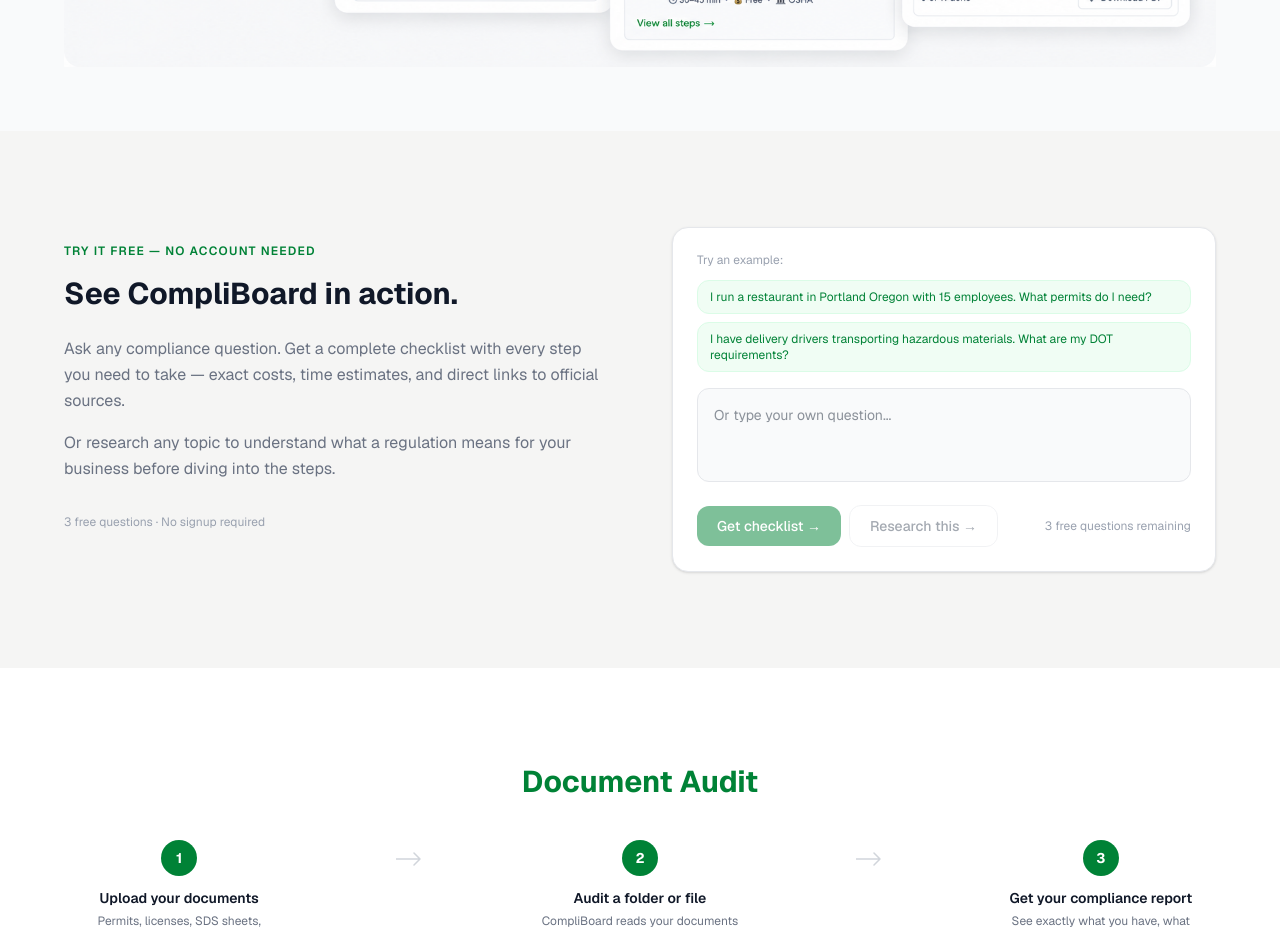
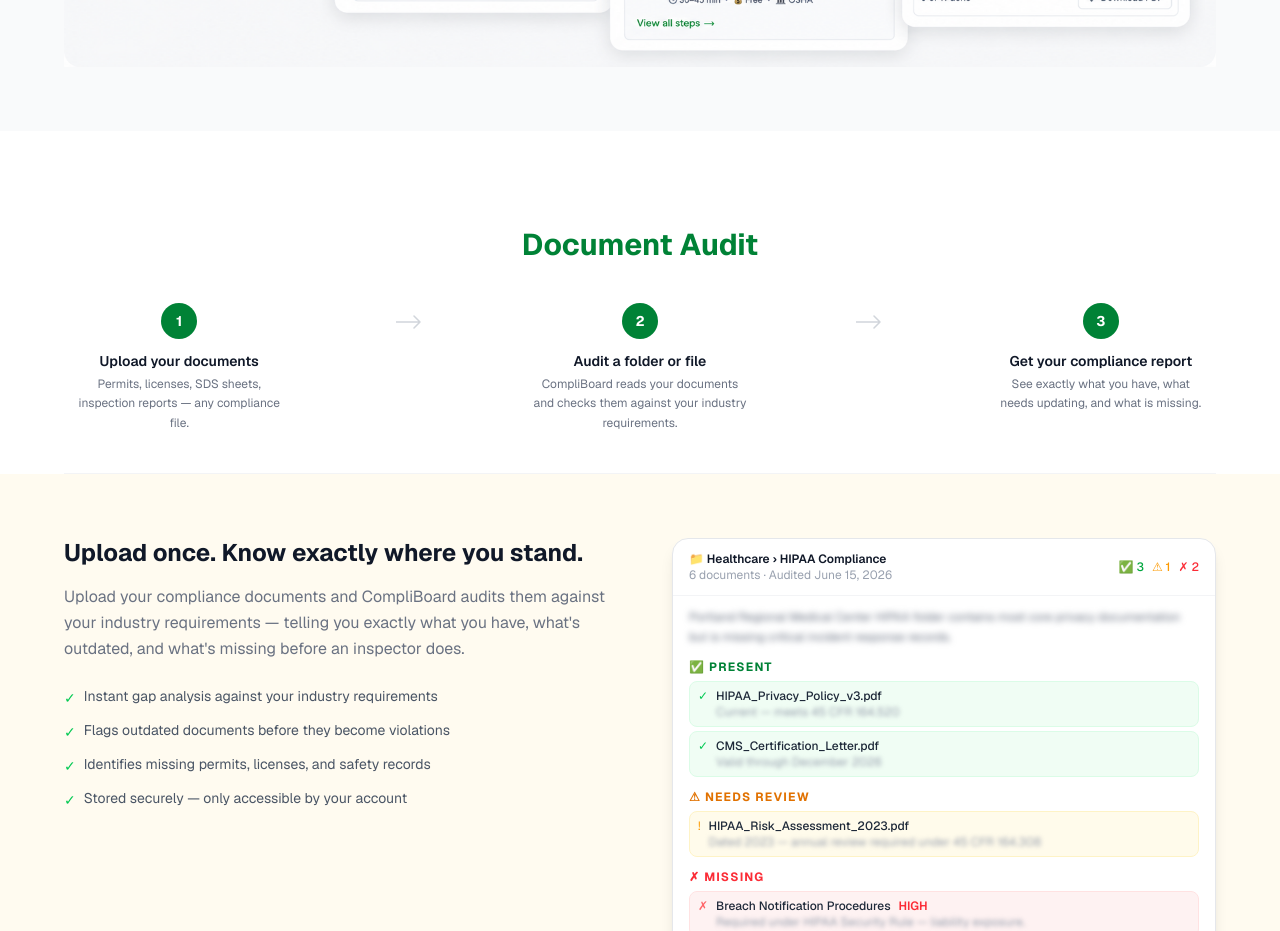
Before and after one commit to bhaskarc-compliboard/compliboard, a Next.js app: page / in a window 1280 px wide. Shown: the part 1200-2131 px from the top of the page. Built offline with nearby package versions, Linux system fonts and the light colour scheme.

Commit message:
Remove live demo section from homepage

```diff
--- a/app/page.tsx
+++ b/app/page.tsx
@@ -318,79 +318,7 @@
         </div>
       </section>
 
-      {/* Live demo section */}
-      <section className="py-24 px-6" style={{background: '#f5f5f4'}}>
-        <div className="max-w-6xl mx-auto grid grid-cols-2 gap-16 items-start">
-          <div className="pt-4">
-            <p className="text-xs font-semibold text-green-700 uppercase tracking-widest mb-4">Try it free — no account needed</p>
-            <h2 className="text-3xl font-bold text-gray-900 mb-6 leading-tight">See CompliBoard in action.</h2>
-            <p className="text-gray-500 leading-relaxed mb-4">Ask any compliance question. Get a complete checklist with every step you need to take — exact costs, time estimates, and direct links to official sources.</p>
-            <p className="text-gray-500 leading-relaxed mb-8">Or research any topic to understand what a regulation means for your business before diving into the steps.</p>
-            <p className="text-xs text-gray-400">3 free questions · No signup required</p>
-          </div>
-
-          <div className="bg-white rounded-2xl border border-gray-200 shadow-sm p-6">
-            <div className="flex flex-col gap-2 mb-4">
-              <p className="text-xs text-gray-400 mb-1">Try an example:</p>
-              {[
-                "I run a restaurant in Portland Oregon with 15 employees. What permits do I need?",
-                "I have delivery drivers transporting hazardous materials. What are my DOT requirements?",
-              ].map((example, i) => (
-                <button key={i} onClick={() => setQuestion(example)}
-                  className="text-left text-xs text-green-700 bg-green-50 border border-green-100 rounded-xl px-3 py-2 hover:bg-green-100 transition-colors">
-                  {example}
-                </button>
-              ))}
-            </div>
-            <textarea
-              className="w-full border border-gray-200 rounded-xl p-4 text-sm text-gray-800 resize-none focus:outline-none focus:border-green-500 bg-gray-50"
-              rows={3} placeholder="Or type your own question..."
-              value={question} onChange={(e) => setQuestion(e.target.value)}
-              onKeyDown={(e) => { if (e.key === 'Enter' && !e.shiftKey) { e.preventDefault(); handleDemo() } }}
-            />
-            {loading && (
-              <div className="mt-5 space-y-1.5">
-                {completedSteps.map((step) => (
-                  <div key={step} className="flex items-center gap-2 text-xs text-gray-400">
-                    <span className="text-green-500 flex-shrink-0">✓</span>{step}
-                  </div>
-                ))}
-                {currentStatus && (
-                  <div className="flex items-center gap-2 text-xs text-gray-700 font-medium">
-                    <span className="animate-spin inline-block flex-shrink-0">⟳</span>{currentStatus}
-                  </div>
-                )}
-              </div>
-            )}
-            <div className="mt-4 flex items-center justify-between gap-3">
-              {limitReached ? (
-                <div className="w-full">
-                  <p className="text-xs text-gray-500 mb-2">You've used your 3 free questions.</p>
-                  <a href="/signup" className="block w-full bg-green-700 text-white text-sm font-medium py-2.5 rounded-xl text-center hover:bg-green-800 transition-colors">
-                    Create your free account to continue →
-                  </a>
-                </div>
-              ) : (
-                <>
-                  <div className="flex items-center gap-2">
-                    <button onClick={handleDemo} disabled={loading || !question.trim()}
-                      className="bg-green-700 text-white px-5 py-2.5 rounded-xl text-sm font-medium hover:bg-green-800 transition-colors disabled:opacity-50 whitespace-nowrap">
-                      {loading ? 'Working...' : 'Get checklist →'}
-                    </button>
-                    <button onClick={() => { if (!question.trim() || loading) return; handleDemo() }} disabled={loading || !question.trim()}
-                      className="border border-gray-200 text-gray-600 px-5 py-2.5 rounded-xl text-sm font-medium hover:border-green-500 hover:text-green-700 transition-colors disabled:opacity-50 whitespace-nowrap">
-                      Research this →
-                    </button>
-                  </div>
-                  <p className="text-xs text-gray-400 text-right">{remainingQuestions} free question{remainingQuestions === 1 ? '' : 's'} remaining</p>
-                </>
-              )}
-            </div>
-          </div>
-        </div>
-      </section>
-
-      {/* DOCUMENT INTELLIGENCE SECTION */}
+      {/* DOCUMENT AUDIT SECTION */}
       <section className="bg-white pt-24 px-6 pb-0">
         <div className="max-w-6xl mx-auto">
           <div className="text-center mb-10">
```
